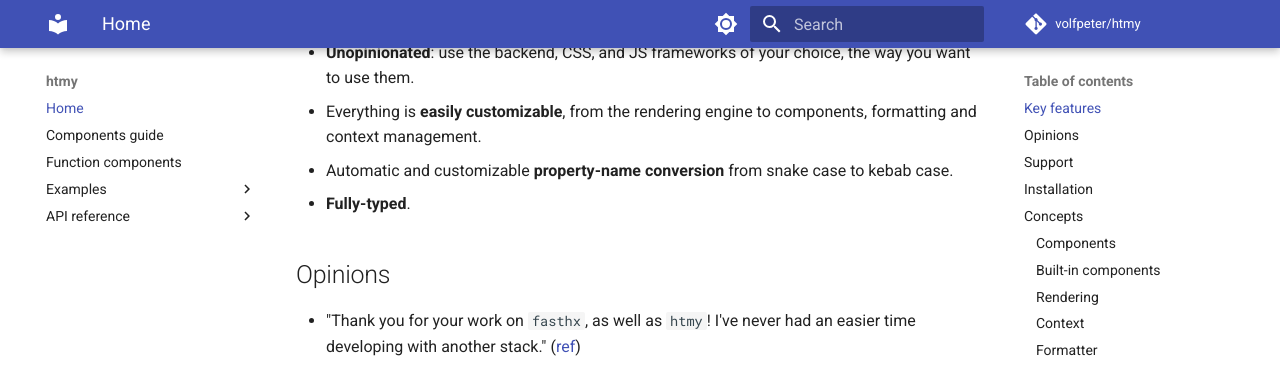
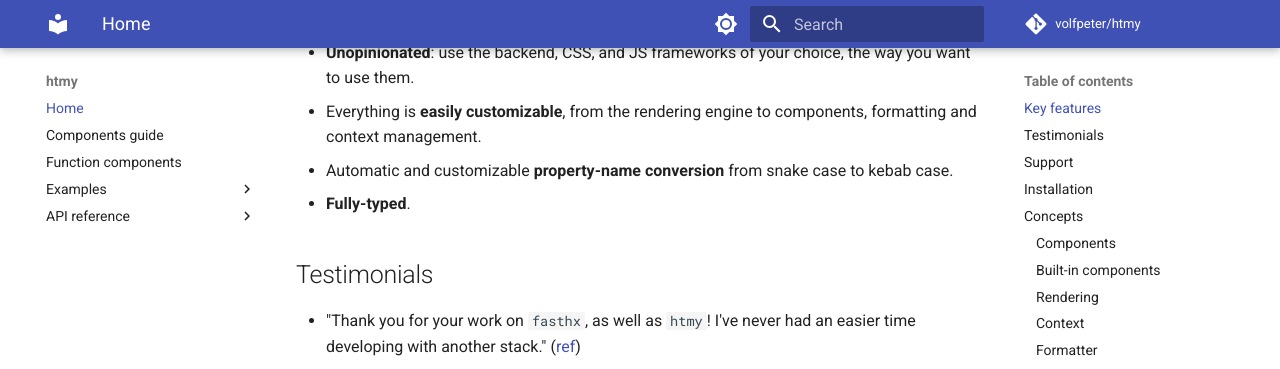
Before and after one commit to volfpeter/htmy, an MkDocs documentation site: the page built from docs/index.md, in a window 1280 px wide and 900 px high, scrolled down 761 px. Shown: the top 369 px of the window. Built offline with MkDocs 1.6.1 and Material for MkDocs 9.7.7, drawn with Linux system fonts in a browser that asks for light colours; comment, search, counter and statistics services are not loaded.

Commit message:
fix: use Testimonials instead of Opinions

```diff
--- a/docs/index.md
+++ b/docs/index.md
@@ -28,7 +28,7 @@
 - Automatic and customizable **property-name conversion** from snake case to kebab case.
 - **Fully-typed**.
 
-## Opinions
+## Testimonials
 
 - "Thank you for your work on `fasthx`, as well as `htmy`! I've never had an easier time developing with another stack." ([ref](https://github.com/volfpeter/fasthx/discussions/77))
 - "One of the main parts of the `FastAPI` -> `fasthx` -> `htmy` integration I'm falling in love with is its explicitness, and not too much magic happening." ([ref](https://github.com/volfpeter/fasthx/issues/54))
```
Also changed, not shown: README.md (+1 -1 lines).
